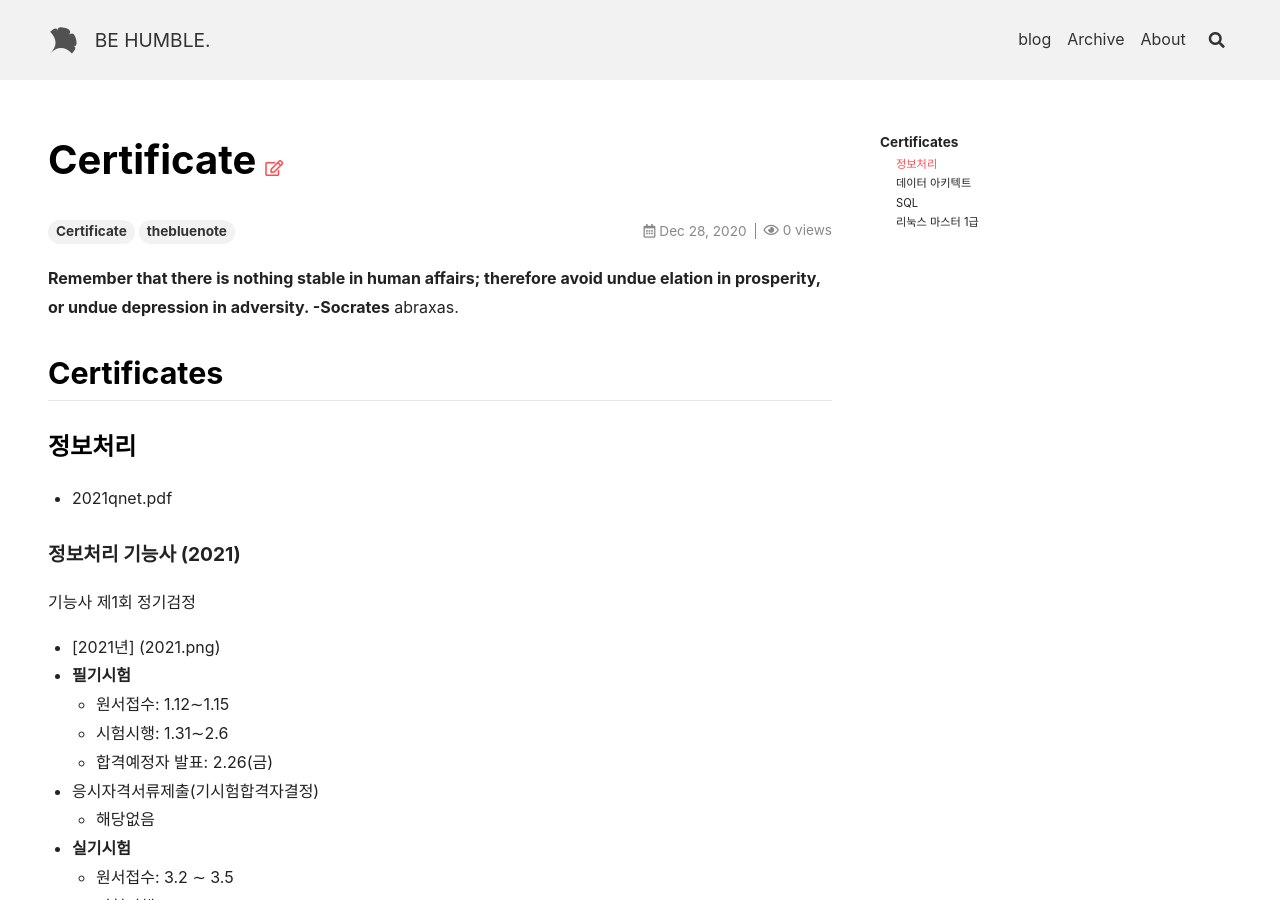
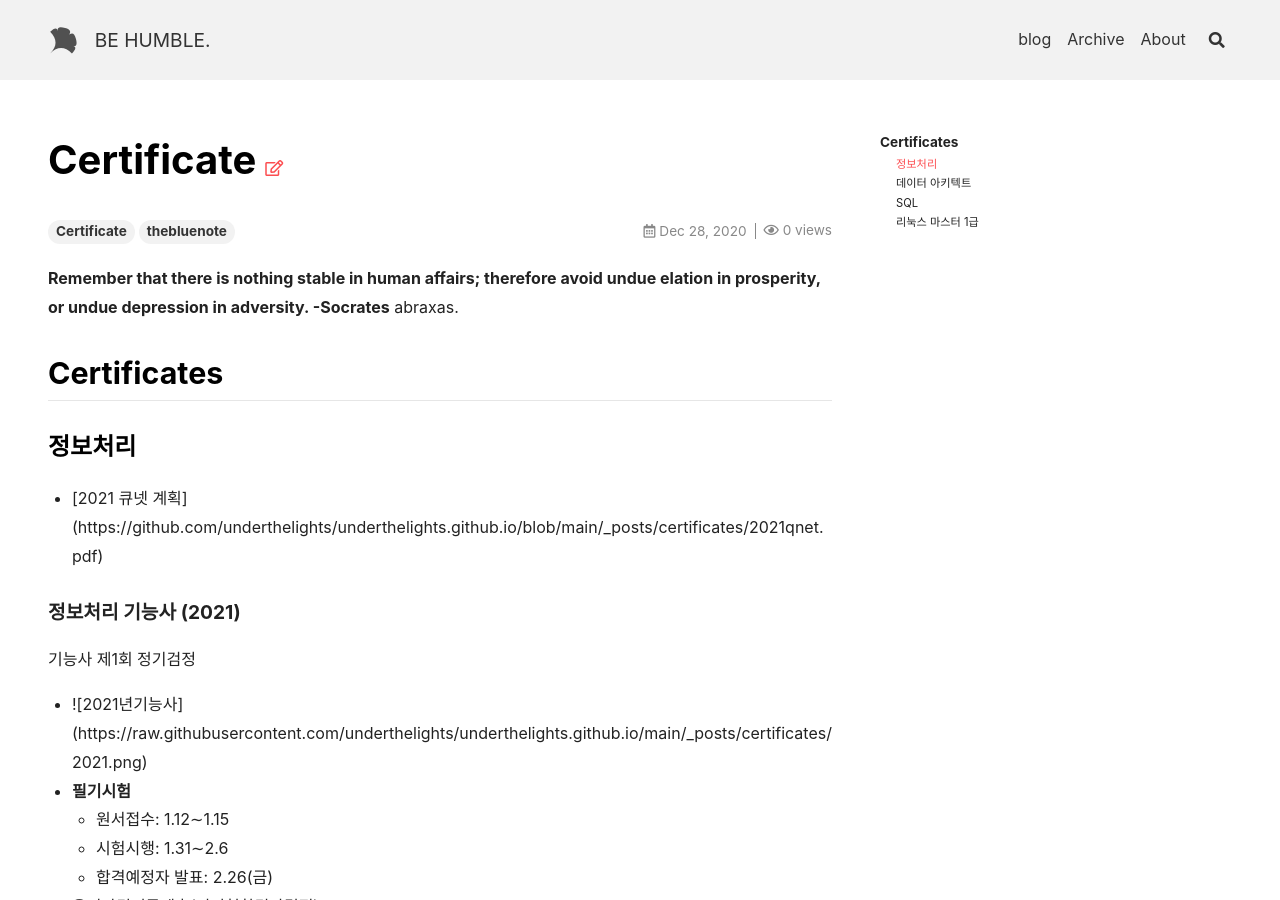
Before and after one commit to underthelights/previous, a Jekyll site: the page built from _posts/certificates/2020-12-28-certificate.md, in a window 1280 px wide and 900 px high. Built offline with Jekyll 4.4.1, drawn with Linux system fonts in a browser that asks for light colours; nearby versions of some CDN libraries.

Commit message:
Update 2020-12-28-certificate.md

```diff
--- a/_posts/certificates/2020-12-28-certificate.md
+++ b/_posts/certificates/2020-12-28-certificate.md
@@ -14,11 +14,11 @@
 ## Certificates
 
 ### 정보처리
-- 2021qnet.pdf
+- [2021 큐넷 계획] (https://github.com/underthelights/underthelights.github.io/blob/main/_posts/certificates/2021qnet.pdf)
 
 #### 정보처리 기능사 (2021)
 기능사 제1회 정기검정
-- [2021년] (2021.png)
+- ![2021년기능사] (https://raw.githubusercontent.com/underthelights/underthelights.github.io/main/_posts/certificates/2021.png)
 - **필기시험**
   - 원서접수:  1.12∼1.15
   - 시험시행:  1.31∼2.6
```
